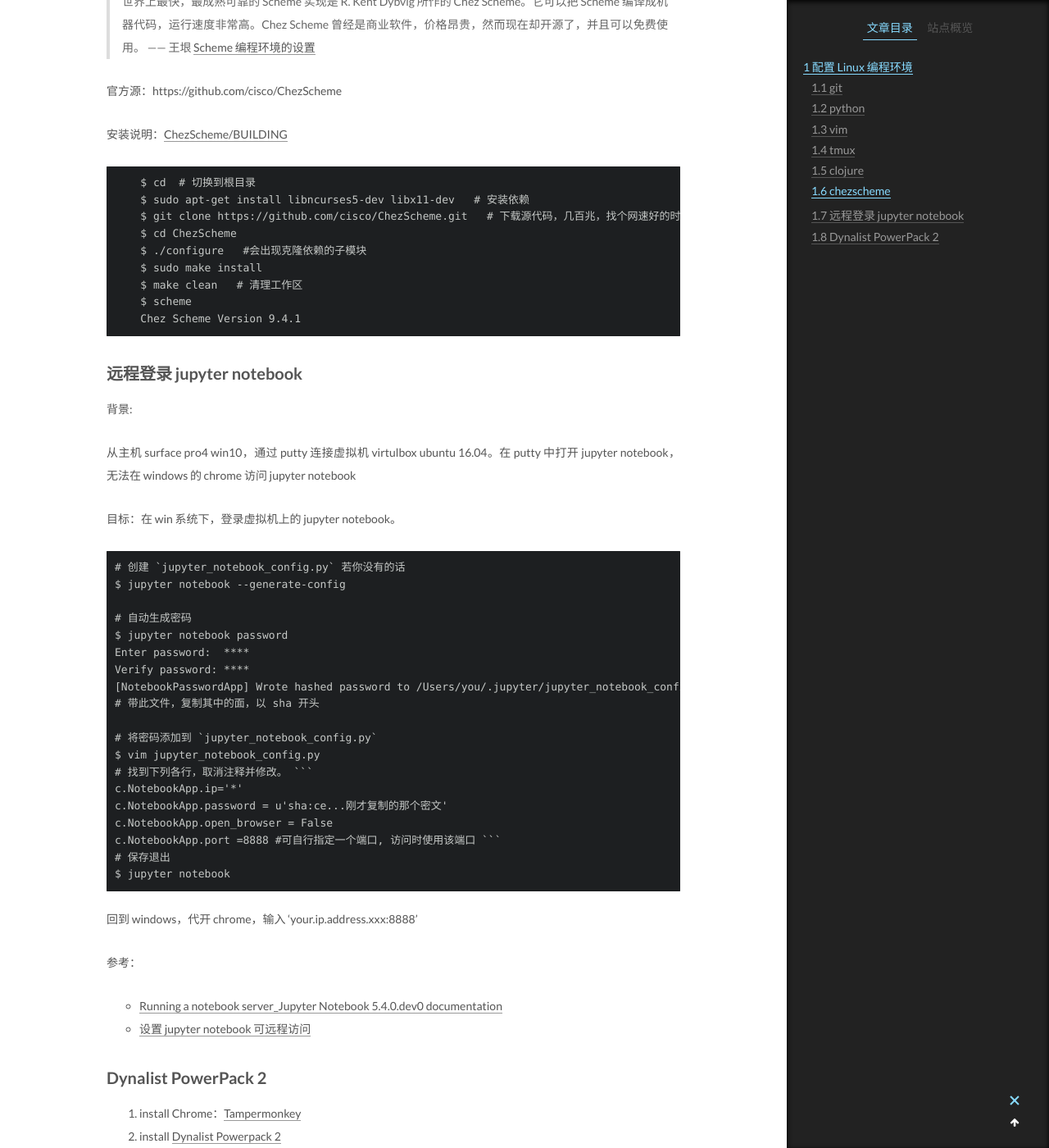
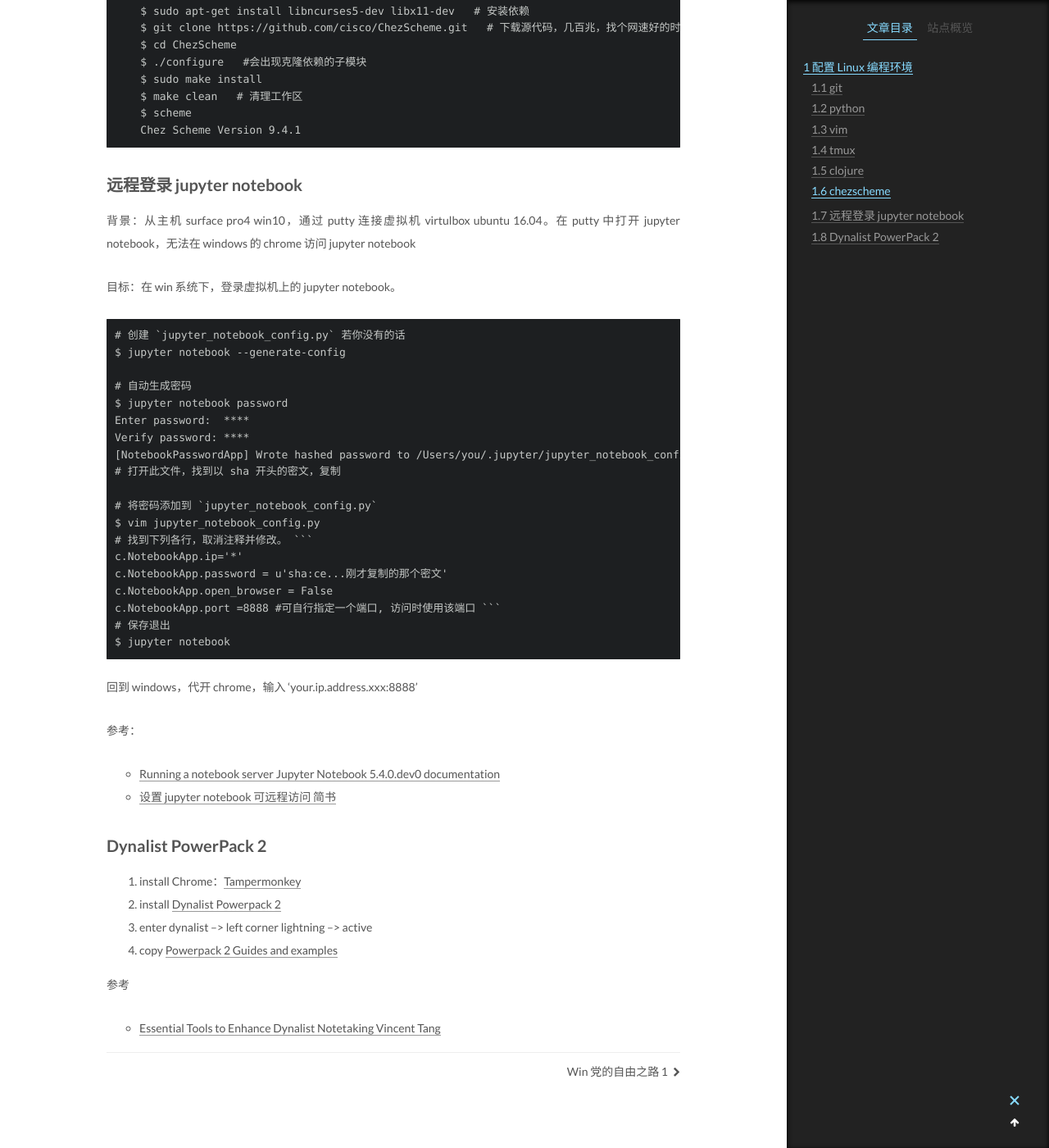
Before and after one commit to leilayanhui/yanhui.github.io, a Jekyll site: the page built from _posts/2018-02-03-Win-党的自由之路-2.md, in a window 1280 px wide and 1400 px high, scrolled down 6380 px. Shown: the whole window at 82% size. Built offline with Jekyll 4.4.1, drawn with Linux system fonts in a browser that asks for light colours; emoji names are drawn with the system emoji font; comment, search, counter and statistics services are not loaded; some of the changed text lies outside the part shown.

Commit message:
Modify the wrong word

```diff
--- a/_posts/2018-02-03-Win-党的自由之路-2.md
+++ b/_posts/2018-02-03-Win-党的自由之路-2.md
@@ -22,11 +22,9 @@ tags:
 
 参考：[Download for Linux and Unix](https://git-scm.com/download/linux)
 
-<!--more-->
-
 ## python
 ubuntu 自带 python 版本
-
+<!--more-->
     $ ls /usr/bin/python*
     /usr/bin/python     /usr/bin/python3.5
     /usr/bin/python2    /usr/bin/python3.5m
@@ -103,13 +101,13 @@ ubuntu 系统建议将上述设置都写在 ~/.bashrc 中
 
 
 ### 本地安装
-我在用 `pyenv install` 安装 Python 版本时，无法正常下载，卡在那动也不动。但是同样的下载网址，用 `wget` 就可以下载 :confounded: 问题是下载后怎么让 pyenv 安装呢？
+我在用 `pyenv install` 安装 Python 版本时，无法正常下载，卡在那动也不动。但是同样的下载网址，用 `wget` 就可以下载 :confounded: 。那么若用 wget 下载后如何安装呢？
 
 pyenv 自带一个插件 [python-bulid](https://github.com/pyenv/pyenv/tree/master/plugins/python-build)，为 `pyenv install` 提供额外的支持。比如 `PYTHON_BUILD_CACHE_PATH`，它的默认设置是 `~/.pyenv/cache`
 
 > The pyenv install command defaults this path to ~/.pyenv/cache, so in most cases you can enable download caching simply by creating that directory.
 
-所以，你只要在 `.pyenv` 下新建 `cache`，把下载的文件移动过来，pyenv 就能自动识别，并从本地安装。但还有个问题，经过自己的折腾，pyenv 它会把下载的文件放在 `/tmp/python-build.XXXXX` 加日期和一串数字命名的文件夹下面。该文件名可能与你用 wget 下载的不同，所以你需要根据其进行改名，以 `/tmp/python-build.` 下的文件名为标准。
+所以，你只要在 `.pyenv` 下新建 `cache`，把下载的文件移动过来，pyenv 就能自动识别，并从本地安装。但还有个问题，经过自己的折腾，pyenv 它会把下载的文件放在 `/tmp/python-build.XXXXX` 加日期和一串数字命名的文件夹下面。该文件名可能与你用 wget 下载的不同，所以你需要改名，以 `/tmp/python-build.` 下的文件名为标准。
 
     $ pyenv install anaconda3-4.4.0
     Downloading Anaconda3-4.4.0-Linux-x86_64.sh
@@ -149,7 +147,7 @@ pyenv 自带一个插件 [python-bulid](https://github.com/pyenv/pyenv/tree/mast
 - [pyenv/pyenv: Simple Python version management](https://github.com/pyenv/pyenv#installation)
 - [Troubleshooting FAQ](https://github.com/pyenv/pyenv/wiki)
 - [pyenv/plugins/python-build](https://github.com/pyenv/pyenv/tree/master/plugins/python-build)
-- [Aoi-planetDUer DebugUself with DAMA](http://du.zoomquiet.io/2017-08/aoi-planet/#wow1)
+- [Aoi-planetDUer DebugUself with DAMA ;-)](http://du.zoomquiet.io/2017-08/aoi-planet/#wow1)
 - [Python 多版本共存之 pyenv SeisMan](http://seisman.info/python-pyenv.html)
 - [pyenv环境配置 西门飞冰](http://www.fblinux.com/?p=273#基于pyenv设定工作目录使用的python版本)
 
@@ -190,12 +188,12 @@ ubuntu 16.04 自动的是 vim-tiny，先将其删除，再安装 vim
 ## clojure
 install  rlwrap, and Java first
 
-- [Clojure - Getting Started](https://clojure.org/guides/getting_started)
+- [Clojure-Getting Started](https://clojure.org/guides/getting_started)
     - google ubuntu 16.04 how to install rlwrap
-    - [How To Install Java with Apt-Get on Ubuntu 16.04 | DigitalOcean](https://www.digitalocean.com/community/tutorials/how-to-install-java-with-apt-get-on-ubuntu-16-04)
+    - [How To Install Java with Apt-Get on Ubuntu 16.04 DigitalOcean](https://www.digitalocean.com/community/tutorials/how-to-install-java-with-apt-get-on-ubuntu-16-04)
         - which one is samller jre or JDK?
     - JRE： Java Runtime Environment  是java运行时环境，包含了java虚拟机，java基础类库。是使用java语言编写的程序运行所需要的软件环境，是提供给想运行java程序的用户使用的
-    - JDK：Java Development Kit   是java开发工具包，是程序员使用java语言编写java程序所需的开发工具包，是提供给程序员使用的.  [谢谢知乎。JRE 和 JDK 的区别是什么？ - 简书](https://www.jianshu.com/p/875802ddb9c2)
+    - JDK：Java Development Kit   是java开发工具包，是程序员使用java语言编写java程序所需的开发工具包，是提供给程序员使用的.  [谢谢知乎。JRE 和 JDK 的区别是什么？-简书](https://www.jianshu.com/p/875802ddb9c2)
 
 
     cd ~/repo
@@ -227,7 +225,7 @@ install  rlwrap, and Java first
 
 reference
 - [Clojure with Vim and fireplace.vim](http://clojure-doc.org/articles/tutorials/vim_fireplace.html)
-- [tpope/vim-fireplace: fireplace.vim: Clojure REPL support](https://github.com/tpope/vim-fireplace)
+- [tpope/vim-fireplace:fireplace.vim:Clojure REPL support](https://github.com/tpope/vim-fireplace)
 - [clojure-emacs/cider-nrepl: nREPL middleware for CIDER](https://github.com/clojure-emacs/cider-nrepl)
 
 ## chezscheme
@@ -264,7 +260,7 @@ reference
     Enter password:  ****
     Verify password: ****
     [NotebookPasswordApp] Wrote hashed password to /Users/you/.jupyter/jupyter_notebook_config.json
-    # 带此文件，复制其中的面，以 sha 开头
+    # 打开此文件，找到以 sha 开头的密文，复制
 
     # 将密码添加到 `jupyter_notebook_config.py`
     $ vim jupyter_notebook_config.py
@@ -282,8 +278,8 @@ reference
 
 
 参考：
-- [Running a notebook server_Jupyter Notebook 5.4.0.dev0 documentation](http://jupyter-notebook.readthedocs.io/en/latest/public_server.html#notebook-server-security)
-- [设置 jupyter notebook 可远程访问](https://www.jianshu.com/p/444c3ae23035)
+- [Running a notebook server Jupyter Notebook 5.4.0.dev0 documentation](http://jupyter-notebook.readthedocs.io/en/latest/public_server.html#notebook-server-security)
+- [设置 jupyter notebook 可远程访问 简书](https://www.jianshu.com/p/444c3ae23035)
 
 ## Dynalist PowerPack 2
 1. install Chrome：[Tampermonkey](https://chrome.google.com/webstore/detail/tampermonkey/dhdgffkkebhmkfjojejmpbldmpobfkfo)
@@ -292,4 +288,4 @@ reference
 4. copy [Powerpack 2 Guides and examples](https://dynalist.io/d/ryIWVWaiIzqInh0ERU9U_-hO)
 
 参考
-- [Essential Tools to Enhance Dynalist Notetaking_Vincent Tang](http://vincentmtang.com/2017/08/10/essential-tools-to-enhance-dynalist-notetaking/)
+- [Essential Tools to Enhance Dynalist Notetaking Vincent Tang](http://vincentmtang.com/2017/08/10/essential-tools-to-enhance-dynalist-notetaking/)
```
Also changed, not shown: other parts of _posts/2018-02-03-Win-党的自由之路-2.md (+2 -4 lines).
